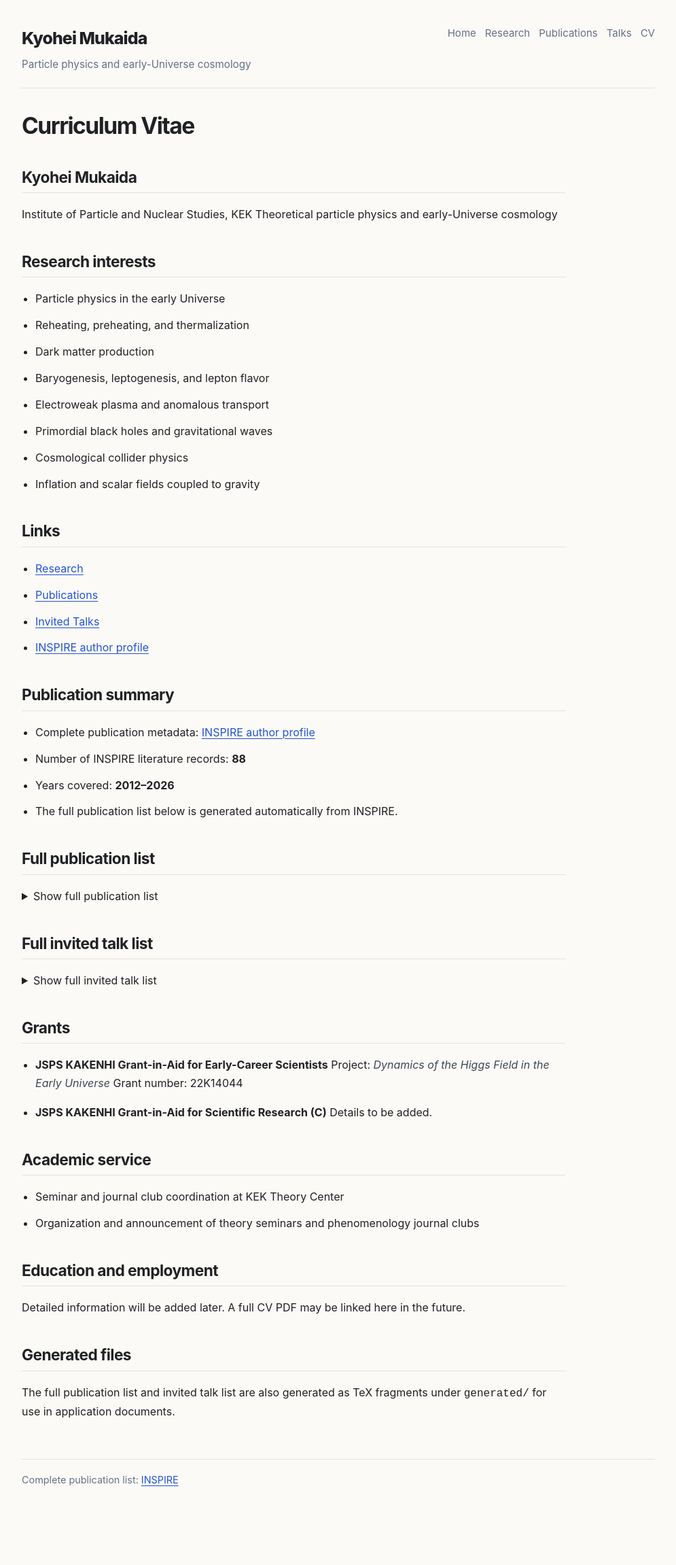
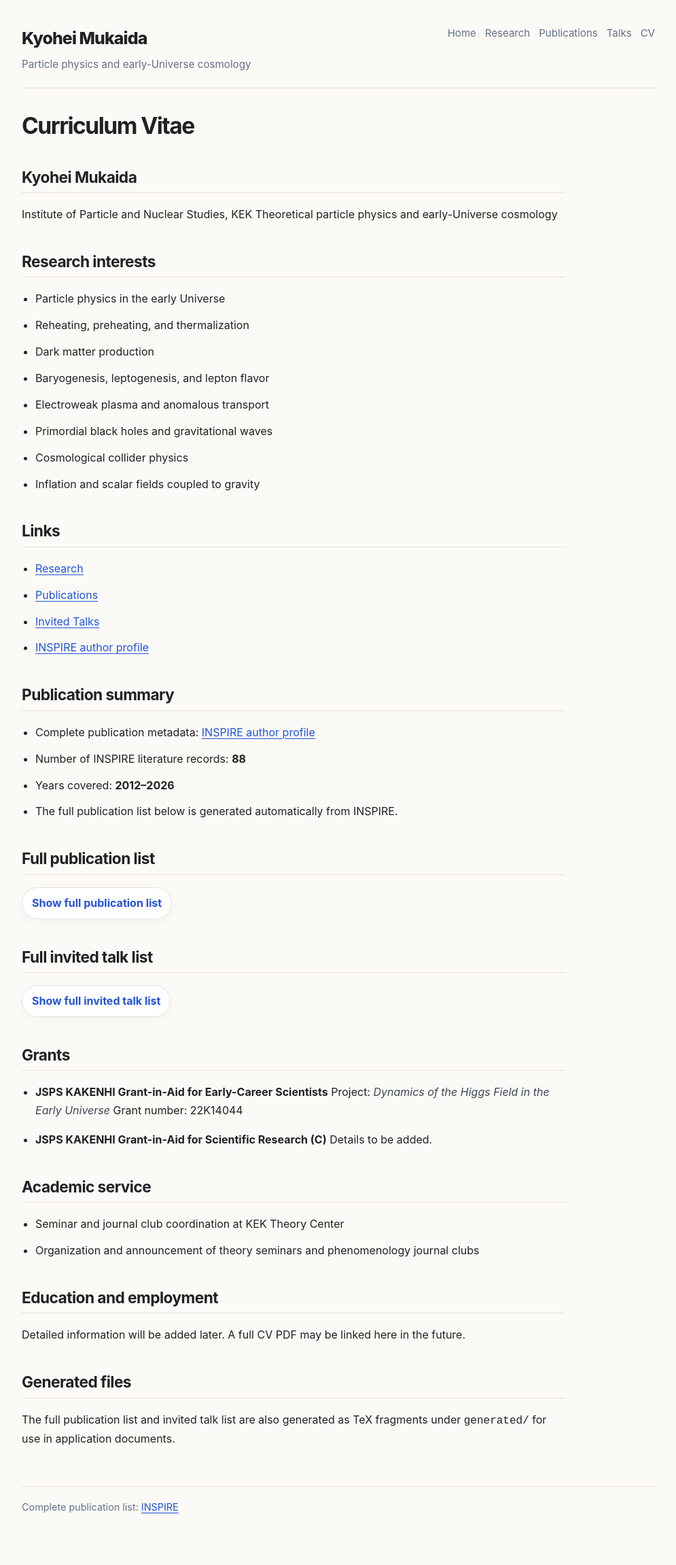
Before and after one commit to kyoheimukaida/kyoheimukaida.github.io, a Jekyll site: the page built from cv.md, in a window 1280 px wide. Shown: the whole page at 68% size, without its empty margins (142-1137 px from the left). Built offline with Jekyll 4.4.1, drawn with Linux system fonts in a browser that asks for light colours; before the commit the page ends 2262 px from its top, so only the background shows below that.

Commit message:
Add styles for details and summary elements
Added styles for details and summary elements, including hover effects and border styles.

```diff
--- a/assets/css/style.css
+++ b/assets/css/style.css
@@ -363,3 +363,32 @@ hr {
     border-radius: 13px;
   }
 }
+
+/* Details / collapsible sections */
+
+details {
+  margin: 18px 0 28px;
+  padding: 0;
+}
+
+summary {
+  cursor: pointer;
+  display: inline-flex;
+  align-items: center;
+  gap: 8px;
+  padding: 9px 14px;
+  border: 1px solid var(--line);
+  border-radius: 999px;
+  background: var(--card);
+  color: var(--accent);
+  font-weight: 680;
+  box-shadow: 0 5px 16px rgba(18, 24, 40, 0.03);
+}
+
+summary:hover {
+  background: var(--accent-soft);
+}
+
+details[open] summary {
+  margin-bottom: 14px;
+}
```
